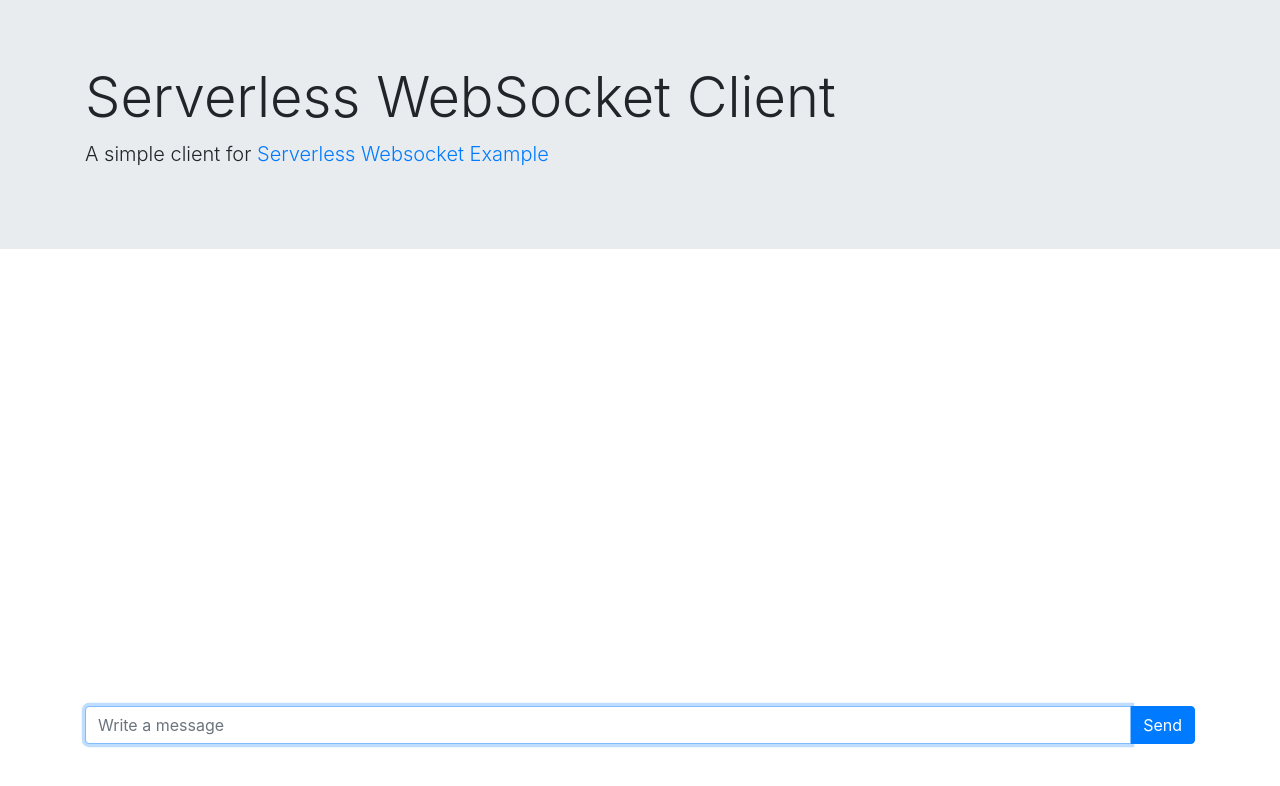
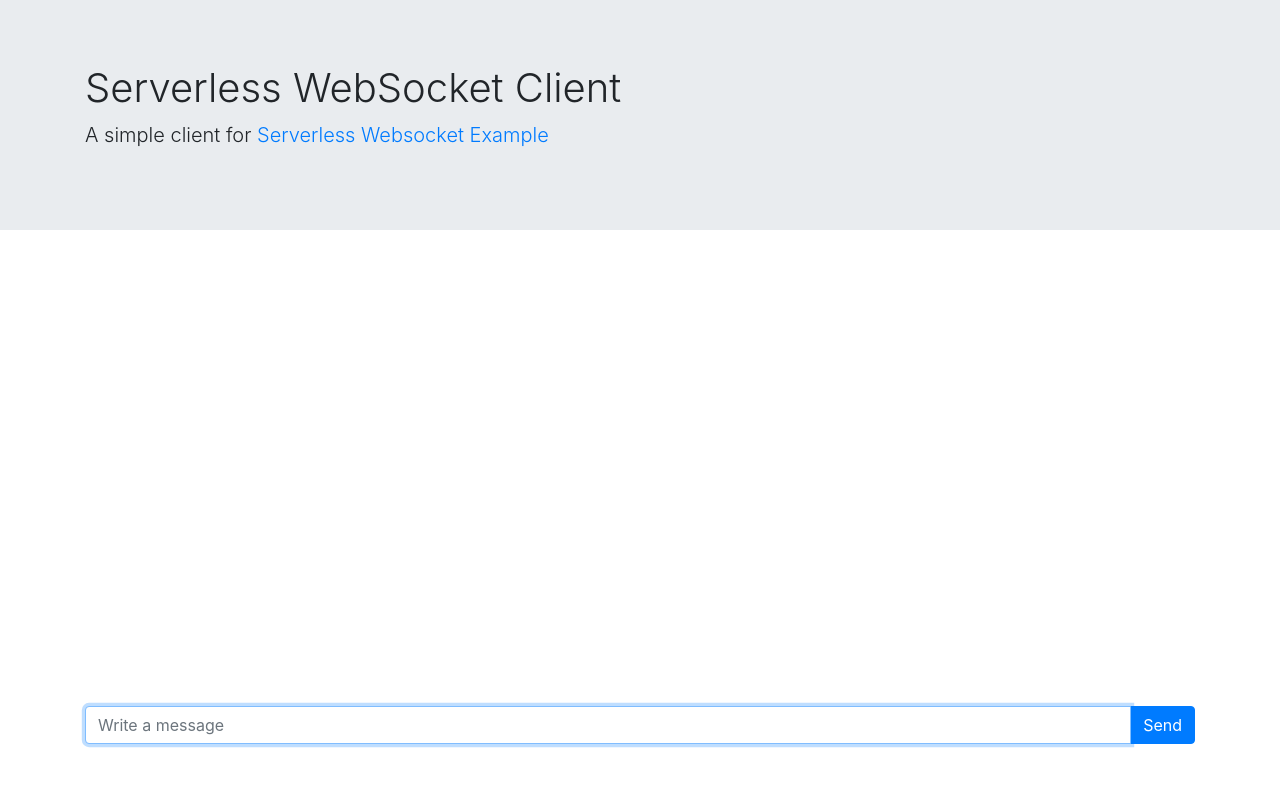
Before and after one commit to nicolomaioli/sls-ws-example-client, a website: page index.html in a window 1280 px wide. Drawn offline with nearby package versions, Linux system fonts and the light colour scheme.

Commit message:
Reduce header size

```diff
--- a/index.html
+++ b/index.html
@@ -17,7 +17,7 @@
   <main class="container-fluid p-0 d-flex flex-column h-100">
     <header class="jumbotron jumbotron-fluid">
       <div class="container">
-        <h1 class="display-4">Serverless WebSocket Client</h1>
+        <h1 class="font-weight-light">Serverless WebSocket Client</h1>
         <p class="lead">A simple client for <a href="https://github.com/nicolomaioli/sls-ws-example">Serverless Websocket Example</a></p>
       </div>
     </header>
```
